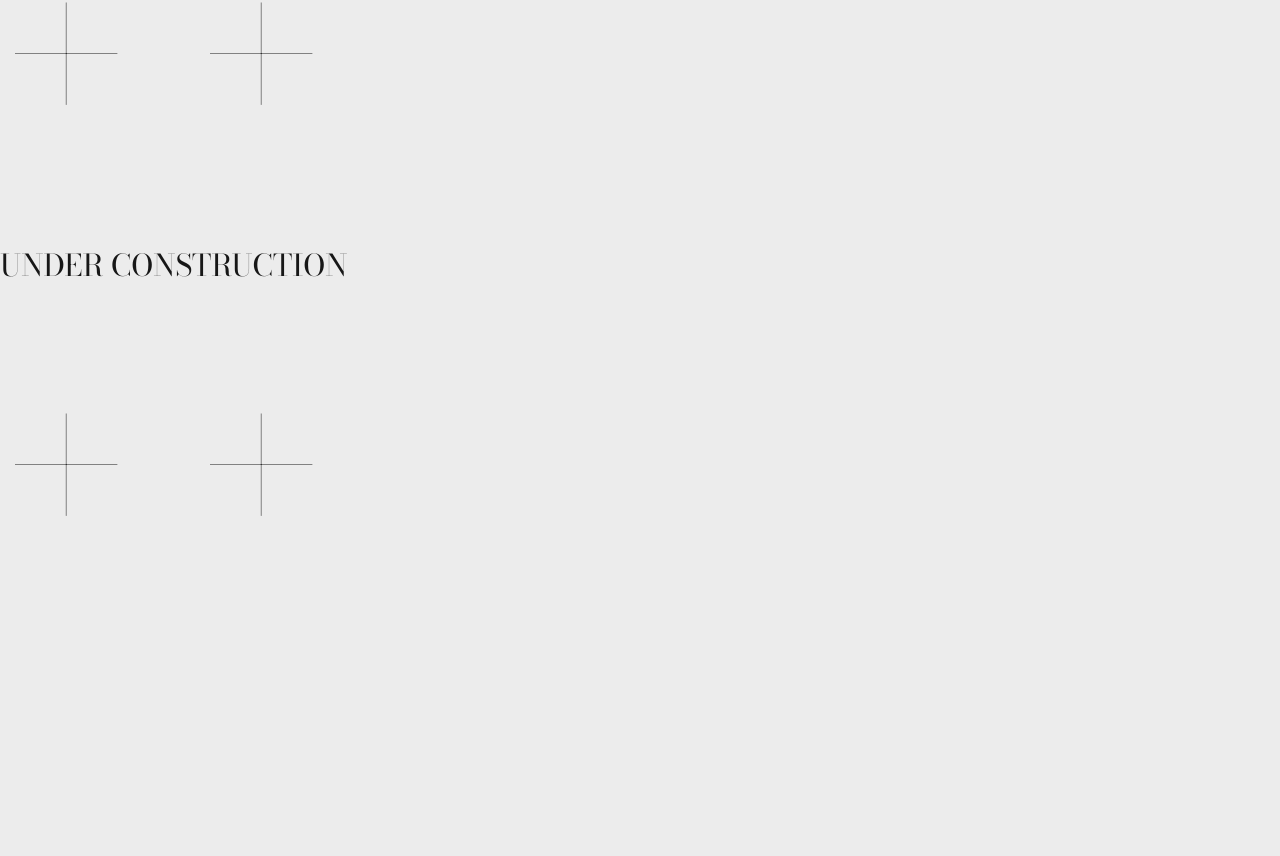
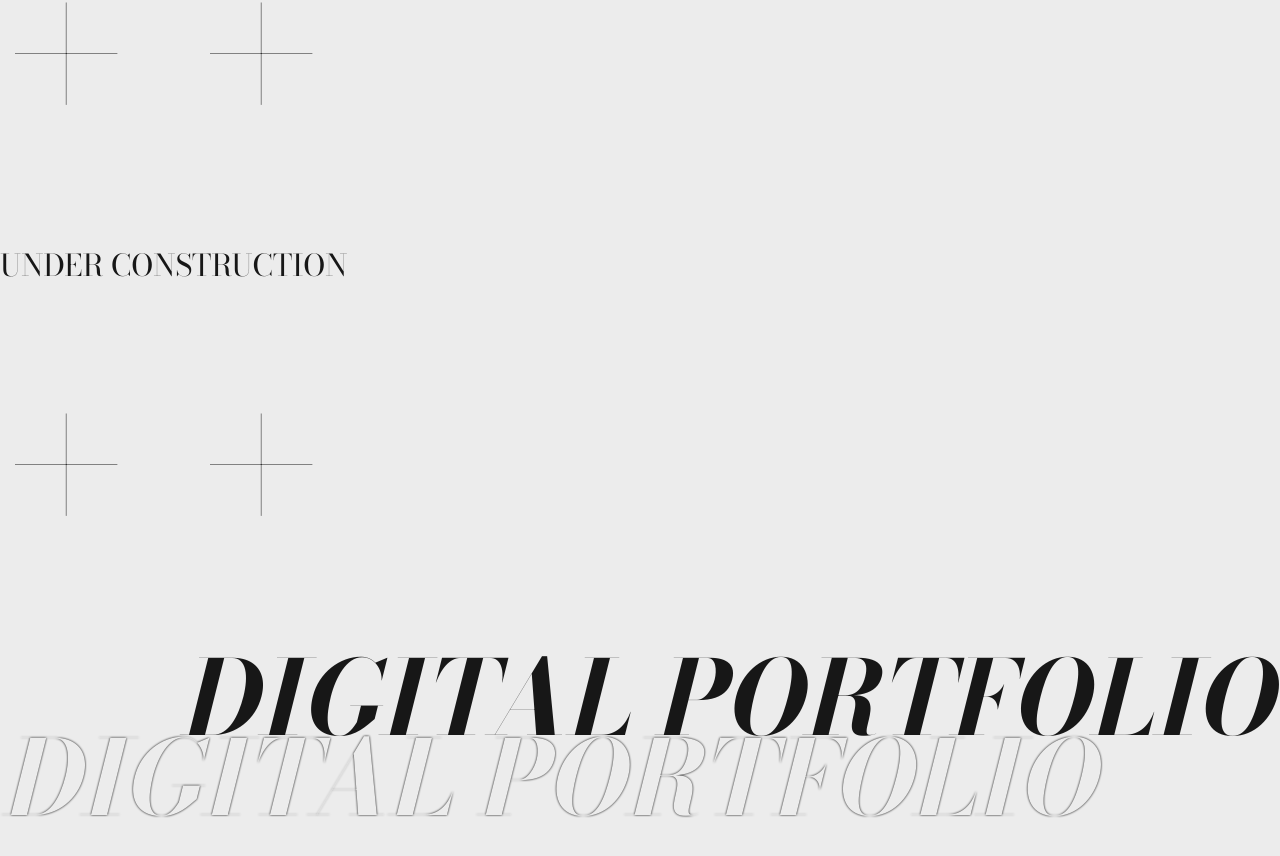
Before and after one commit to brigittewylee/portfolio-2025, a Next.js app: page / in a window 1280 px wide. Shown: the part 3057-3913 px from the top of the page. Before the commit the page ends 3718 px from the top, so only its background shows below. Built offline with nearby package versions, Linux system fonts and the light colour scheme; a web font is replaced by a local one.

Commit message:
fix global background

```diff
--- /dev/null
+++ b/src/app/components/contact.tsx
@@ -0,0 +1,7 @@
+export default function Contact() {
+    return (
+        <div>
+            GET IN TOUCH
+        </div>
+    );
+}
--- /dev/null
+++ b/src/app/components/design.tsx
@@ -0,0 +1,13 @@
+export default function Design() {
+    return(
+        <div className="font-[family-name:var(--font-bodoni-moda)] text-[103px]/20 font-bold italic" >
+            <p className="text-right pr-2">
+                DIGITAL PORTFOLIO
+            </p>
+            <p className="text-custom-white drop-shadow-[0px_0px_0.9px_rgba(0,0,0,1)]">
+                DIGITAL PORTFOLIO
+            </p>
+        </div>
+
+    );
+}
--- a/src/app/globals.css
+++ b/src/app/globals.css
@@ -10,7 +10,7 @@
   --color-foreground: var(--foreground);
   --font-sans: var(--font-geist-sans);
   --font-mono: var(--font-geist-mono);
-  --font-weight-extrablack: 1000
+  --color-custom-white: #ececec;
 }
 
 @media (prefers-color-scheme: dark) {
--- a/src/app/page.tsx
+++ b/src/app/page.tsx
@@ -3,6 +3,7 @@ import Header from "./components/header";
 import Landing from "./components/landing";
 import General from "./components/general";
 import Work from "./components/work";
+import Design from "./components/design";
 
 export default function HomePage() {
   return (
@@ -18,6 +19,9 @@ export default function HomePage() {
       </div>
       <div>
         <Work />
+      </div>
+      <div>
+        <Design />
       </div>
 
     </div>
```
